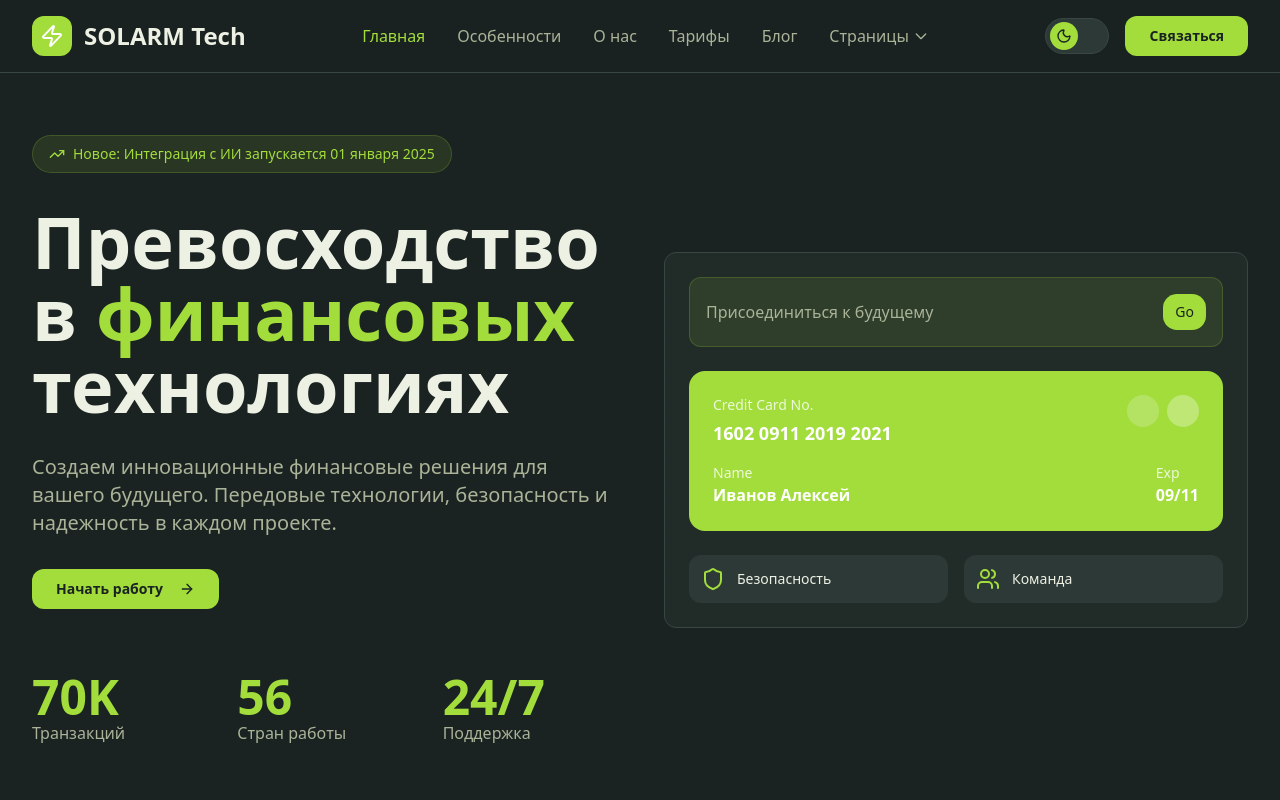
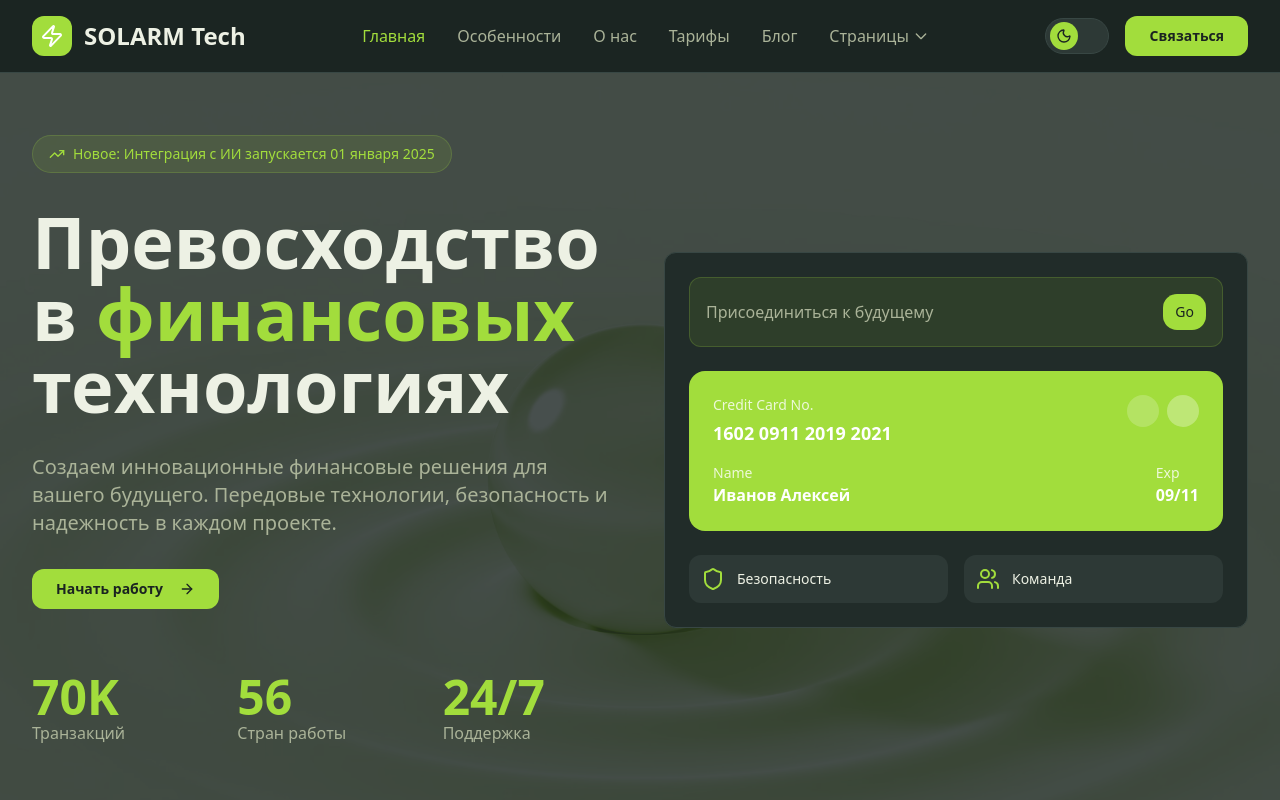
Before and after one commit to obovkush/devcorp, a React (Vite) app: page / in a window 1280 px wide. Shown: the top 800 px of the page. Built offline with nearby package versions, Linux system fonts and the light colour scheme; the HTML template or start-up script is replaced by a standard one.

Commit message:
Add background image

```diff
--- a/src/components/Hero.tsx
+++ b/src/components/Hero.tsx
@@ -2,19 +2,21 @@ import { Button } from "@/components/ui/button";
 import { useTheme } from "@/contexts/ThemeContext";
 import { Badge } from "@/components/ui/badge";
 import { ArrowRight, TrendingUp, Users, Shield } from "lucide-react";
+import heroBackground from "@/assets/hero-background.avif";
 
 const Hero = () => {
   const { currentTheme } = useTheme();
 
   return (
-    <section className="relative min-h-screen flex items-center justify-center overflow-hidden bg-background pt-20">
-      {/* Floating Orbs */}
-      <div className="absolute top-1/4 left-1/4 w-64 h-64 banking-orb rounded-full"></div>
-      <div className="absolute bottom-1/4 right-1/4 w-48 h-48 banking-orb rounded-full"></div>
-      <div className="absolute top-1/2 right-1/3 w-32 h-32 banking-orb rounded-full"></div>
+    <section className="relative min-h-screen flex items-center justify-center overflow-hidden pt-20">
+      {/* Background Image */}
+      <div
+        className="absolute inset-0 bg-cover bg-center bg-no-repeat"
+        style={{ backgroundImage: `url(${heroBackground})` }}
+      ></div>
 
-      {/* Background Grid */}
-      <div className="absolute inset-0 bg-grid-pattern opacity-5"></div>
+      {/* Overlay for better text readability */}
+      <div className="absolute inset-0 bg-background/80"></div>
 
       {/* Content */}
       <div className="relative z-10 container mx-auto px-4 lg:px-8">
```
Also changed, not shown: src/assets/hero-background.avif (added).
